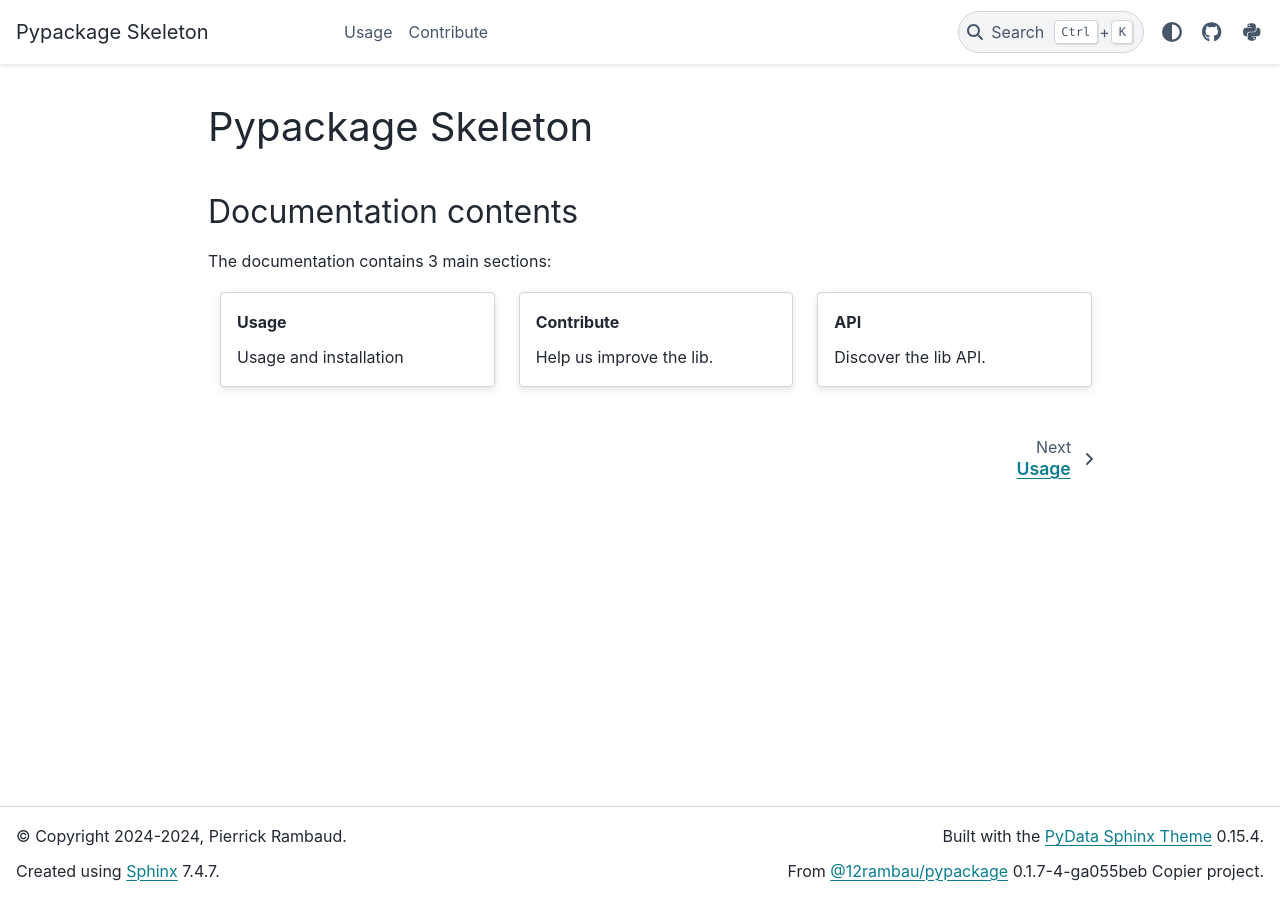
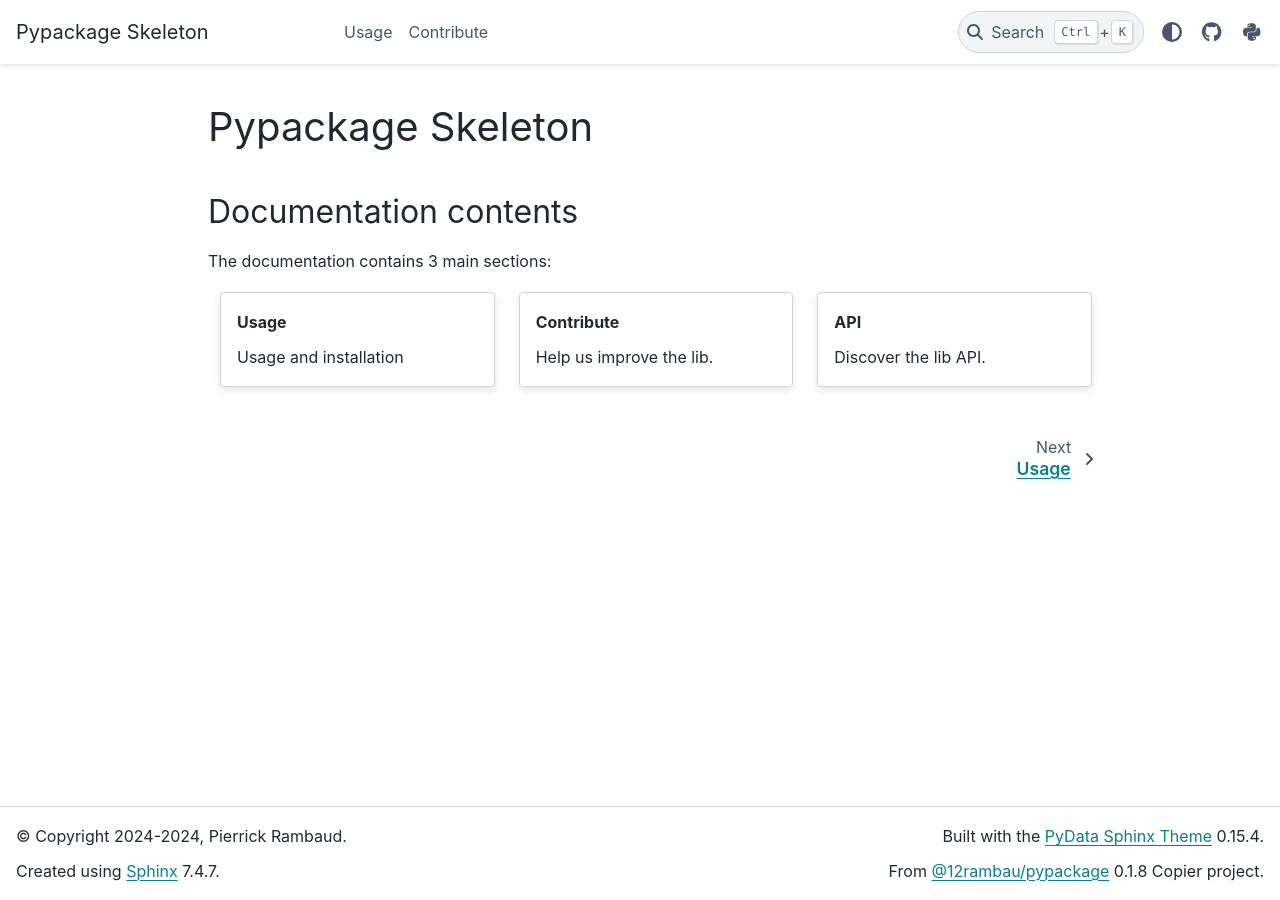
Before and after one commit to 12rambau/pypackage-skeleton, a Sphinx documentation site: the page built from docs/index.rst, in a window 1280 px wide. Built offline with Sphinx 7.4.7 and the PyData theme 0.15.4, drawn with Linux system fonts in a browser that asks for light colours.

Commit message:
bump: latest version

```diff
--- a/README.rst
+++ b/README.rst
@@ -46,4 +46,4 @@ An automatic build of the @12rambau/pypackage copier template
 Credits
 -------
 
-This package was created with `Copier <https://copier.readthedocs.io/en/latest/>`__ and the `@12rambau/pypackage <https://github.com/12rambau/pypackage>`__ 0.1.7-4-ga055beb project template.
+This package was created with `Copier <https://copier.readthedocs.io/en/latest/>`__ and the `@12rambau/pypackage <https://github.com/12rambau/pypackage>`__ 0.1.8 project template.
--- a/docs/_template/pypackage-credit.html
+++ b/docs/_template/pypackage-credit.html
@@ -1,5 +1,5 @@
 <p class="pypackage-credit">
   From
   <a href="https://github.com/12rambau/pypackage">@12rambau/pypackage</a>
-  0.1.7-4-ga055beb Copier project.
+  0.1.8 Copier project.
 </p>
```
Also changed, not shown: .copier-answers.yml.
